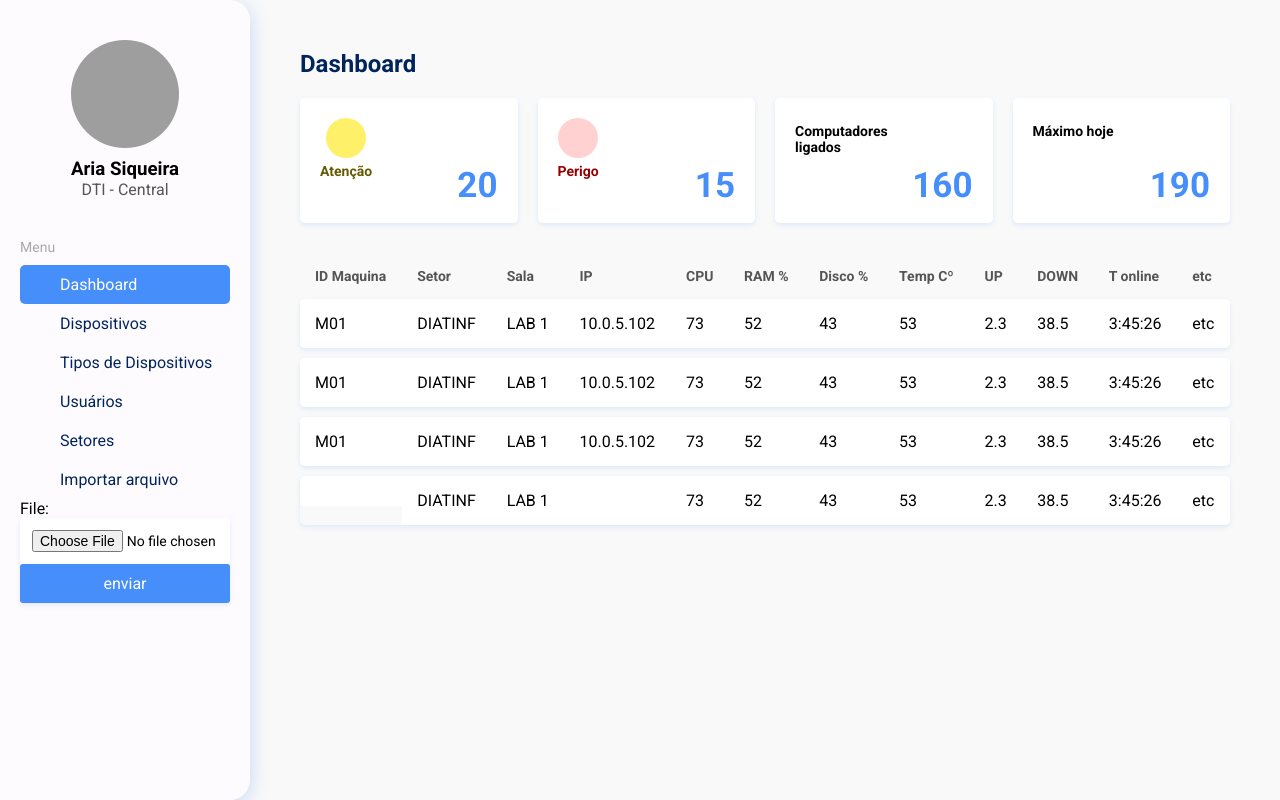
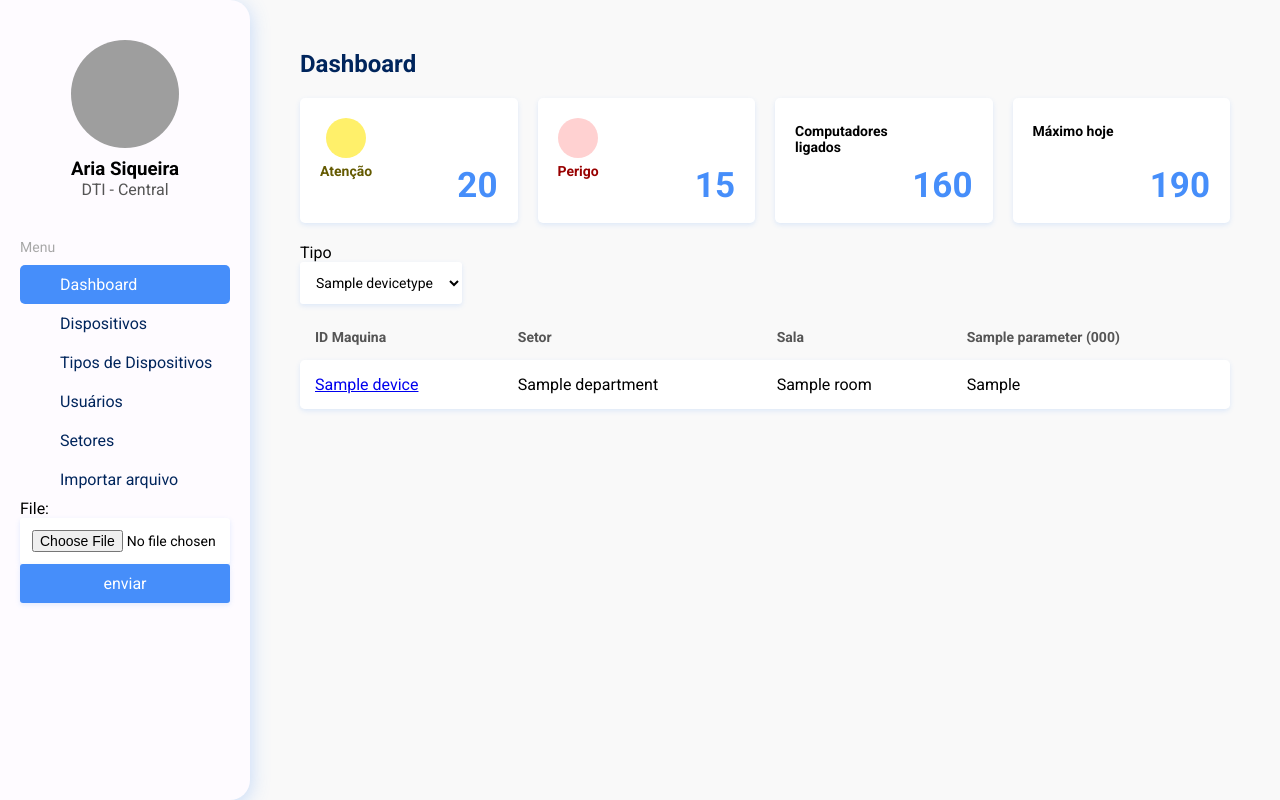
Before and after one commit to rosenildofurtado/PDS-IFRN2021, a Django app: page /dashboard/ in a window 1280 px wide. Run offline with Django 3.2, Linux system fonts and the light colour scheme; tables that the repository leaves empty hold one stand-in row (values such as "Sample post"); grey boxes are pictures that could not be loaded.

Commit message:
Link de dashboard com deviveDatails funcionando

```diff
--- a/smh/smhapp/forms.py
+++ b/smh/smhapp/forms.py
@@ -1,7 +1,11 @@
 from django import forms
+from .models import DeviceType
 
 class UploadFileForm(forms.Form):
     file = forms.FileField()
 
 class ParametersFileForm(forms.Form):
     file = forms.FileField()
+
+class CorrentDeviceType(forms.Form):
+    selectType = forms.ChoiceField(choices=DeviceType.objects.all())
--- a/smh/smhapp/static/smhapp/main.css
+++ b/smh/smhapp/static/smhapp/main.css
@@ -118,6 +118,13 @@
 
 .modal-row {
     width: 100%;
+    display: flex;
+    flex-direction: row;
+    justify-content: space-between;
+    margin-top: 10px;
+}
+.modal-rown {
+    width: 50%;
     display: flex;
     flex-direction: row;
     justify-content: space-between;
--- a/smh/smhapp/templates/smhapp/dashboard.html
+++ b/smh/smhapp/templates/smhapp/dashboard.html
@@ -13,6 +13,7 @@
         <link href="{% static 'smhapp/sidebar.css' %}" rel="stylesheet" type="text/css">
         <link href="{% static 'smhapp/pages/dashboard.css' %}" rel="stylesheet" type="text/css">
         <link href="{% static 'fontawesomefree/css/all.min.css' %}" rel="stylesheet" type="text/css">
+        <script src="https://cdnjs.cloudflare.com/ajax/libs/jquery/3.6.0/jquery.min.js"></script>
     </head>
     <body>
         <div class="sidebar">
@@ -100,180 +101,39 @@
                     <label class="card-value">190</label>
                 </div>
             </div>
-            <table class="tb-monitoring">
-                <thead>
-                    <tr>
-                        <th>ID Maquina</th>
-                        <th>Setor</th>
-                        <th>Sala</th>
-                        <th>IP</th>
-                        <th>CPU</th>
-                        <th>RAM %</th>
-                        <th>Disco %</th>
-                        <th>Temp Cº</th>
-                        <th>UP</th>
-                        <th>DOWN</th>
-                        <th>T online</th>
-                        <th>etc</th>
-                      </tr>
-                </thead>
-                <tbody>
-                    <tr>
-                        <td>
-                            M01
-                        </td>
-                        <td>
-                            DIATINF
-                        </td>
-                        <td>
-                            LAB 1
-                        </td>
-                        <td>
-                            10.0.5.102
-                        </td>
-                        <td>
-                            73
-                        </td>
-                        <td>
-                            52
-                        </td>
-                        <td>
-                            43
-                        </td>
-                        <td>
-                            53
-                        </td>
-                        <td>
-                            2.3
-                        </td>
-                        <td>
-                            38.5
-                        </td>
-                        <td>
-                            3:45:26
-                        </td>
-                        <td>
-                            etc
-                        </td>
-                    </tr>
-                    <tr>
-                        <td>
-                            M01
-                        </td>
-                        <td>
-                            DIATINF
-                        </td>
-                        <td>
-                            LAB 1
-                        </td>
-                        <td>
-                            10.0.5.102
-                        </td>
-                        <td>
-                            73
-                        </td>
-                        <td>
-                            52
-                        </td>
-                        <td>
-                            43
-                        </td>
-                        <td>
-                            53
-                        </td>
-                        <td>
-                            2.3
-                        </td>
-                        <td>
-                            38.5
-                        </td>
-                        <td>
-                            3:45:26
-                        </td>
-                        <td>
-                            etc
-                        </td>
-                    </tr>
-                    <tr>
-                        <td>
-                            M01
-                        </td>
-                        <td>
-                            DIATINF
-                        </td>
-                        <td>
-                            LAB 1
-                        </td>
-                        <td>
-                            10.0.5.102
-                        </td>
-                        <td>
-                            73
-                        </td>
-                        <td>
-                            52
-                        </td>
-                        <td>
-                            43
-                        </td>
-                        <td>
-                            53
-                        </td>
-                        <td>
-                            2.3
-                        </td>
-                        <td>
-                            38.5
-                        </td>
-                        <td>
-                            3:45:26
-                        </td>
-                        <td>
-                            etc
-                        </td>
-                    </tr>
-                    <tr>
-                        <td>
-                            {{ medicao.device }}
-                        </td>
-                        <td>
-                            DIATINF
-                        </td>
-                        <td>
-                            LAB 1
-                        </td>
-                        <td>
-                            {{valores}}
-                        </td>
-                        <td>
-                            73
-                        </td>
-                        <td>
-                            52
-                        </td>
-                        <td>
-                            43
-                        </td>
-                        <td>
-                            53
-                        </td>
-                        <td>
-                            2.3
-                        </td>
-                        <td>
-                            38.5
-                        </td>
-                        <td>
-                            3:45:26
-                        </td>
-                        <td>
-                            etc
-                        </td>
-                    </tr>
-                </tbody>
-            </table>
+            <label>
+                <p>Tipo</p>
+                <select onchange="load_dashboard();" class="deviceType">
+                    {% for deviceType in deviceTypes %}
+                        <option value="{{ deviceType.id }}">{{ deviceType }}</option>
+                    {% endfor %}
+                </select>
+            </label>
+            <div class="dashboardTable">
+            </div>
         </div>
         <script type="text/javascript">
+            (function init(){
+                load_dashboard();
+            }());
+
+            function load_dashboard() {
+                console.log(document.querySelector('.deviceType').value)
+                $.ajax({
+                    url: '/load/load_dashboard',
+                    type: 'GET',
+                    data: {
+                        deviceType_id: document.querySelector('.deviceType').value
+                    },
+                    success: function(data) {
+                        // if (data.length == 0) {
+                        //     data = "<div class='no-device-container'><img class='no-device-img' src='{% static 'smhapp/imgs/404.svg' %}' alt='Nenhum setor cadastrado'><h2>Nenhum setor encontrado</h2><p>Clique no botão 'Novo Setor' acima para cadastrar um setor!</p></div>";
+                        // }
+
+                        document.querySelector('.dashboardTable').innerHTML = data;
+                    }
+                });
+            }
             function openFile(){
                 document.getElementById("arq").click();
             }
--- a/smh/smhapp/templates/smhapp/deviceDetails.html
+++ b/smh/smhapp/templates/smhapp/deviceDetails.html
@@ -18,7 +18,7 @@
         {% include "smhapp/includes/sidebar.html" with path=request.path %}
         <div class="content">
             <div class="content-header">
-                <h2>Device Details</h2>
+                <h2>Detalhes do Dispositivo</h2>
                 <button onclick="toggleModalNew()">Real Time</button>
             </div>
             <div class="content-header"></div>
--- /dev/null
+++ b/smh/smhapp/templates/smhapp/loads/load_dashboard.html
@@ -0,0 +1,32 @@
+<div>
+    <table>
+        <thead>
+            <th>ID Maquina</th>
+            <th>Setor</th>
+            <th>Sala</th>
+            {% for parameter in parameters %}
+            <th>{{ parameter }}</th>
+            {% endfor %}
+        </thead>
+        <tbody>
+            {% for device in devices %}
+            <tr>
+                <td>
+                    <a href="{% url 'smhapp:deviceDetails' device.id %}">{{ device.name }}</a>
+                </td>
+                <td>
+                    {{ device.room.department }}
+                </td>
+                <td>
+                    {{ device.room }}
+                </td>
+                {% for measurementValue in device.measurement_set.last.measurementvalue_set.all %}
+                <td>
+                    {{ measurementValue.value }}
+                </td>
+                {% endfor %}
+            </tr>
+            {% endfor %}
+        </tbody>
+    </table>
+</div>
--- a/smh/smhapp/urls.py
+++ b/smh/smhapp/urls.py
@@ -17,7 +17,9 @@
 
     path('arquivoMedicao/', views.ArquivoMedicaoView, name = 'arquivoMedicao'),
     path('arquivoParametros/', views.NewDeviceType, name = 'arquivoParametros'),
+    path('<int:id>/deviceDetails', views.deviceDetails, name = 'deviceDetails'),
 
+    path('load/load_dashboard', views.load_dashboard, name='load_dashboard'),
     path('load/load_rooms', views.load_rooms, name='load_rooms'),
     path('load/load_departments', views.load_departments, name='load_departments'),
     path('load/load_room_cards', views.load_room_cards, name='load_room_cards'),
--- a/smh/smhapp/views.py
+++ b/smh/smhapp/views.py
@@ -5,7 +5,7 @@
 from django.shortcuts import get_object_or_404, render
 from django.http import HttpResponse, response, HttpResponseRedirect
 from django.template import loader
-from .forms import UploadFileForm, ParametersFileForm
+from .forms import CorrentDeviceType, UploadFileForm, ParametersFileForm
 from django.conf import settings
 from os.path import dirname, isfile, realpath
 
@@ -23,9 +23,20 @@
 
 def dashboard(request):
     form = UploadFileForm()
-    context = {"form" : form}
+    devicetypes = DeviceType.objects.all()
+
+    context = {
+        "form": form,
+        "deviceTypes": devicetypes
+    }
     template = loader.get_template('smhapp/dashboard.html')
     return HttpResponse(template.render(context, request))
+
+def deviceDetails(request, id):
+    medicao = Measurement.objects.filter(device = Device.objects.get(pk=id)).order_by('-pk')[0]
+    values = MeasurementValue.objects.filter(measurement=medicao)
+    return render(request, 'smhapp/deviceDetails.html', {'medicao': medicao, 'valores': values})
+
 
 def devices(request):
     departments = Department.objects.all()
@@ -65,6 +76,17 @@
     template = loader.get_template('smhapp/users.html')
     return HttpResponse(template.render(context, request))
 
+def load_dashboard(request):
+    deviceType_id = request.GET.get('deviceType_id')
+    devices = Device.objects.filter(deviceType_id=deviceType_id)
+    parameters = Parameter.objects.filter(deviceType_id=deviceType_id)
+    context = {
+        "devices": devices,
+        "parameters": parameters
+    }
+    template = loader.get_template('smhapp/loads/load_dashboard.html')
+    return HttpResponse(template.render(context, request))
+
 def load_departments(request):
     departments = Department.objects.all()
 
@@ -72,7 +94,7 @@
         "departments": departments
     }
     template = loader.get_template('smhapp/loads/load_departments.html')
-    return HttpResponse(template.render(context, request));
+    return HttpResponse(template.render(context, request))
 
 def load_room_cards(request):
     department_id = request.GET.get('department_id')
@@ -185,10 +207,9 @@
         medicao.save()
         values = []
         for key, v in f.items():
-            value = MeasurementValue(value=v, measurement = medicao, parameter = Parameter.objects.get(code = key))
+            value = MeasurementValue(value=v, measurement = medicao, parameter = Parameter.objects.get(code = key, deviceType = selecionada.deviceType ))
             value.save()
             values.append(value)
-
     else:
         forma = UploadFileForm()
     return render(request, 'smhapp/deviceDetails.html', {'medicao': medicao, 'valores': values})
@@ -211,4 +232,4 @@
     else:
         form = UploadFileForm()
     #return render(request, 'smhapp/dashboard.html', {'forma': f})
-    return render(request, 'smhapp/arquivoMedicao.html', {'form': d})
+    return render(request, 'smhapp/deviceDetails.html', {'form': d})
```
Also changed, not shown: smh/smhapp/migrations/0011_remove_measurementvalue_config.py (added).
